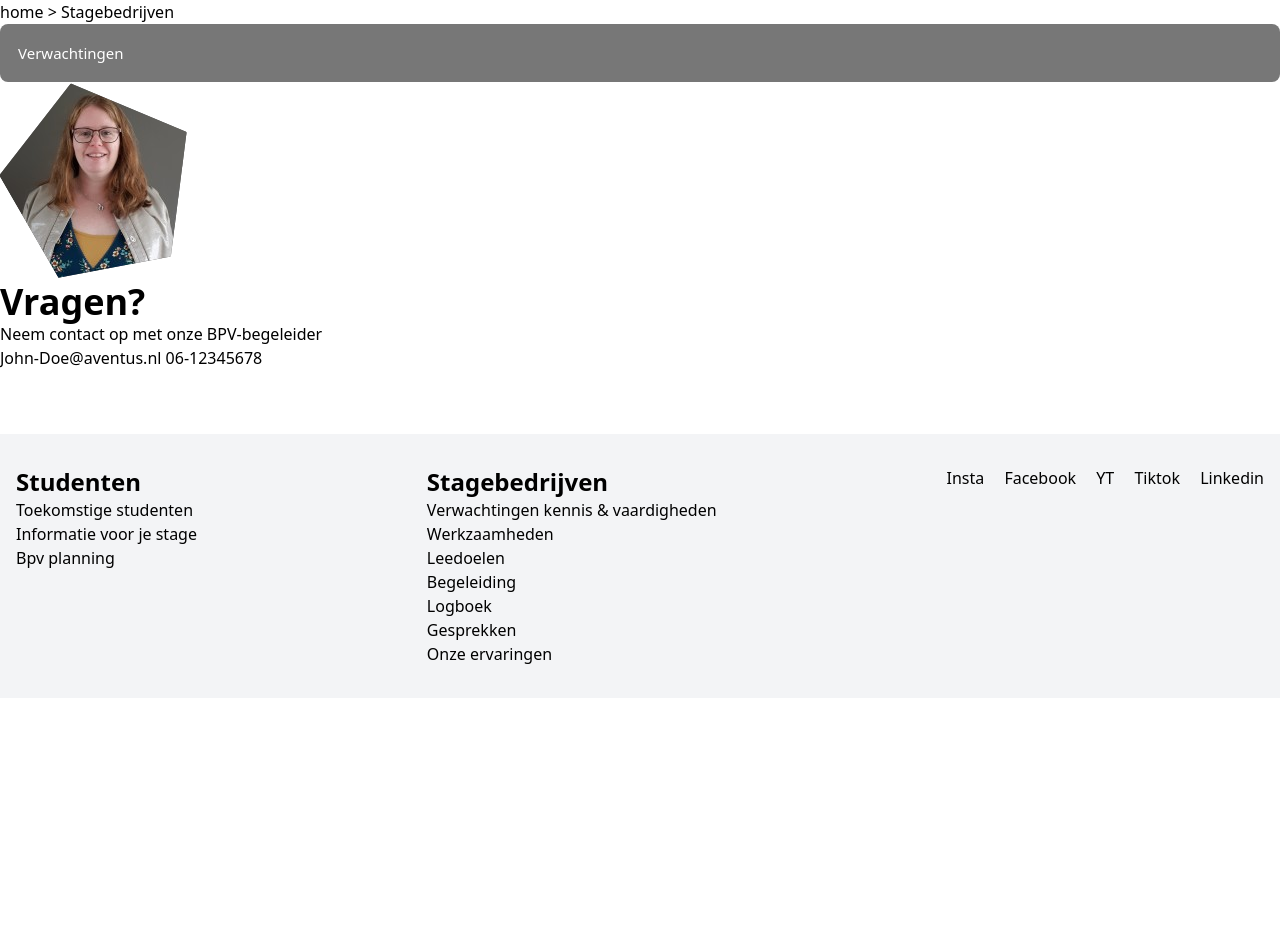
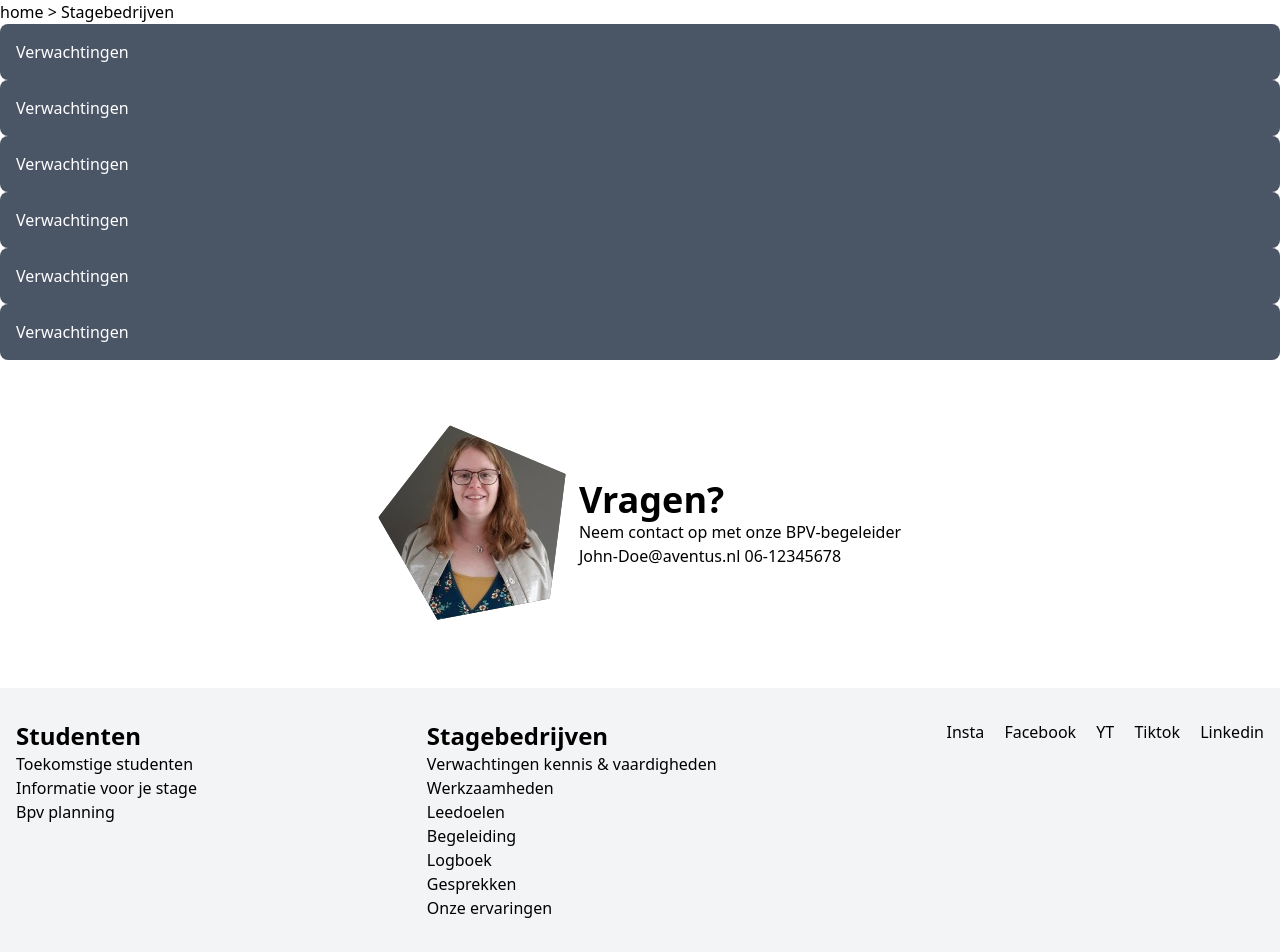
Before and after one commit to mrjimmyscheer/aventusfactory, a PHP site: page /wedotech/stageBedrijven in a window 1280 px wide. Shown: the part 71-1023 px from the top of the page. Before the commit the page ends 800 px from the top, so only its background shows below. Run offline with PHP 8.4, Linux system fonts and the light colour scheme.

Commit message:
Moved collapsible code to seperate file. Added dummy styling for the collapsible

```diff
--- a/views/stageBedrijven.php
+++ b/views/stageBedrijven.php
@@ -1,28 +1,4 @@
-
 <style>
-.collapsible {
-  background-color: #777;
-  color: white;
-  cursor: pointer;
-  padding: 18px;
-  width: 100%;
-  border: none;
-  text-align: left;
-  outline: none;
-  font-size: 15px;
-}
-
-.active, .collapsible:hover {
-  background-color: #555;
-}
-
-.content {
-  padding: 0 18px;
-  display: none;
-  overflow: hidden;
-  background-color: #f1f1f1;
-}
-
 .pentagon {
   position: relative;
   width: 200px;
@@ -47,21 +23,32 @@
 
 </style>
 
+<!-- <div class="py-16 bg-gray-100" style="margin-bottom: 100px;">
+  <div class="max-w-7xl mx-auto">
+    <h2 class="font-bold text-5xl" style="max-width: 200px; word-wrap: break-word;">Een stage is een win-win situatie</h2>
+  </div>
+</div> -->
+
 <div>
   home > Stagebedrijven
 </div>
 
-<div class="max-w-7xl mx-auto">
-  <button type="button" class="collapsible rounded-lg">Verwachtingen</button>
+<div class="max-w-7xl mx-auto mb-16">
+  <?php for ($i = 0; $i <= 5; $i++): ?>
+  <button type="button" class="collapsible w-full text-left px-4 py-4 text-white bg-gray-600 hover:bg-gray-700 rounded-lg text-base font-medium focus:outline-none">
+    Verwachtingen
+  </button>
 
-  <div class="content">
-      <p>Lorem, ipsum dolor sit amet consectetur adipisicing elit.
+  <div class="content px-4 py-4 bg-gray-100 hidden">
+    <p>
+      Lorem, ipsum dolor sit amet consectetur adipisicing elit.
       Ducimus laborum optio, eum dignissimos qui non natus architecto ratione ea nulla.
-      </p>
+    </p>
   </div>
+  <?php endfor; ?>
 </div>
 
-<div class="max-w-7xl mx-auto">
+<div class="max-w-7xl mx-auto flex justify-center items-center">
   <div class="pentagon">
     <div class="pentagon-outline"></div>
     <img style="transform: rotate(-60deg);" src="./assets/images/femke_nijman.jpg" alt="Femke Nijman" draggable="false">
@@ -74,22 +61,3 @@
     <a href="#">06-12345678</a>
   </div>
 </div>
-
-
-
-<script>
-    var collapsible = document.getElementsByClassName("collapsible");
-    var i;
-
-    for (i = 0; i < collapsible.length; i++) {
-        collapsible[i].addEventListener("click", function() {
-            this.classList.toggle("active");
-            var content = this.nextElementSibling;
-            if (content.style.display === "block") {
-                content.style.display = "none";
-            } else {
-                content.style.display = "block";
-            }
-        });
-    }
-</script>
```
